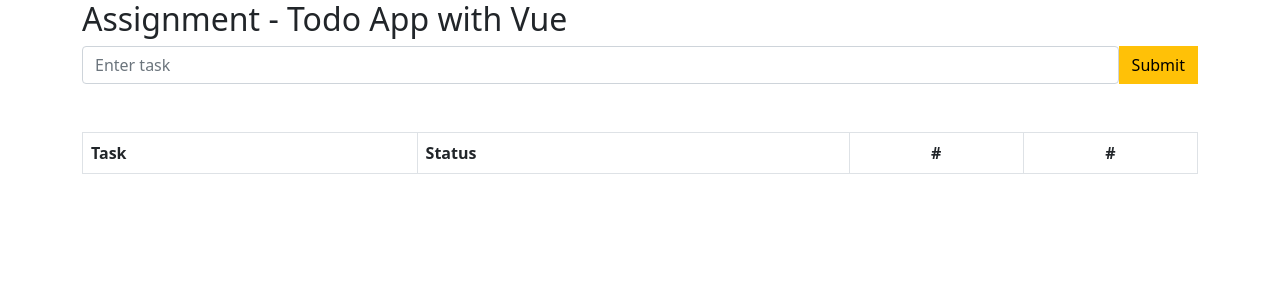
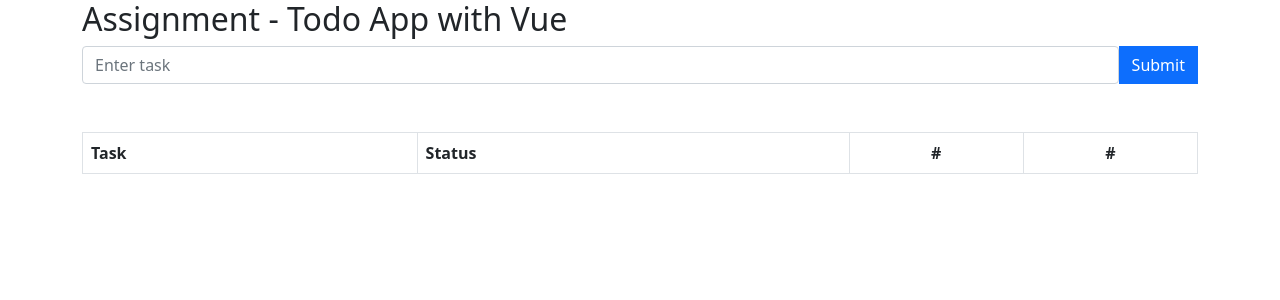
Before and after one commit to backas36/vue-comeplete-todo, a Vue app: page / in a window 1280 px wide. Shown: the top 300 px of the page. Built offline with nearby package versions, Linux system fonts and the light colour scheme.

Commit message:
npm init and test auto delpoy

```diff
--- a/src/components/TodoApp.vue
+++ b/src/components/TodoApp.vue
@@ -10,7 +10,7 @@
         class="form-control"
         v-model="todo"
       />
-      <button class="btn btn-warning rounded-0" @click="submitTodo">
+      <button class="btn btn-primary rounded-0" @click="submitTodo">
         Submit
       </button>
     </div>
```
Also changed, not shown: 1 other file (tests, documents, lock files or other folders).
